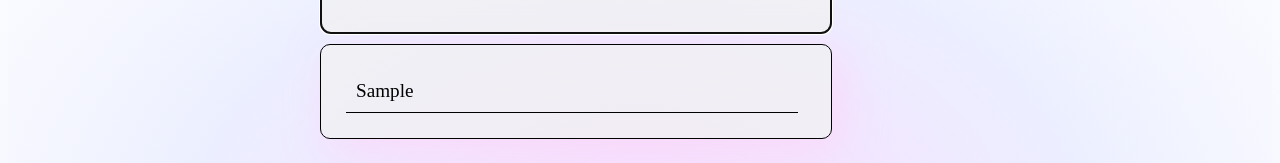
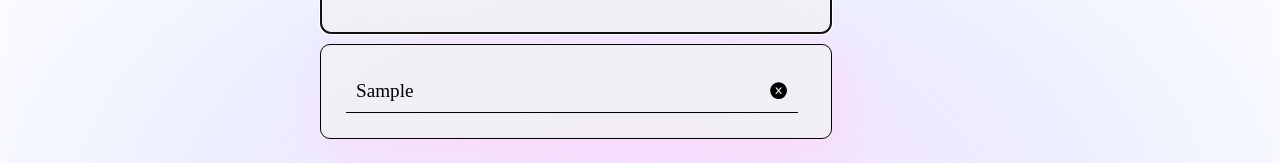
Before and after one commit to CHOsanok/todolist, a React (Vite) app: page / in a window 1280 px wide. Both pictures are taken after typing "Sample" into the empty fields and a click on the button "submit". Shown: the part 176-339 px from the top of the page. Built offline with nearby package versions, Linux system fonts and the light colour scheme.

Commit message:
feat/deletetodolist

```diff
--- a/package.json
+++ b/package.json
@@ -13,6 +13,7 @@
     "@reduxjs/toolkit": "^1.9.5",
     "react": "^18.2.0",
     "react-dom": "^18.2.0",
+    "react-icons": "^4.10.1",
     "react-redux": "^8.1.2",
     "styled-component": "^2.8.0",
     "styled-components": "^6.0.7"
--- a/src/App.jsx
+++ b/src/App.jsx
@@ -2,16 +2,28 @@ import { useState } from "react";
 import Form from "./components/Form";
 import { Li } from "./style/LiStyled";
 import { Ul } from "./style/UlStyled";
+import { AiFillCloseCircle } from "react-icons/ai";
 
 const App = () => {
   const [todoList, setTodoList] = useState([]);
+
+  const deleteTodo = (idx) => {
+    const updateTodolist = todoList.filter((_, i) => i !== idx);
+
+    setTodoList(updateTodolist);
+  };
 
   return (
     <>
       <Form todoList={todoList} setTodoList={setTodoList} />
       <Ul>
         {todoList.map((item, idx) => {
-          return <Li key={idx}>{item.text}</Li>;
+          return (
+            <Li key={item.id}>
+              {item.text}
+              <AiFillCloseCircle onClick={() => deleteTodo(idx)} />
+            </Li>
+          );
         })}
       </Ul>
     </>
--- a/src/style/LiStyled.jsx
+++ b/src/style/LiStyled.jsx
@@ -5,6 +5,9 @@ export const Li = styled.li`
   overflow: hidden;
   text-overflow: ellipsis;
   cursor: pointer;
+  display: flex;
+  align-items: center;
+  justify-content: space-between;
   padding: 10px;
   margin: 10px;
   border-bottom: solid 1px #000;
```
Also changed, not shown: 1 other file (tests, documents, lock files or other folders).
